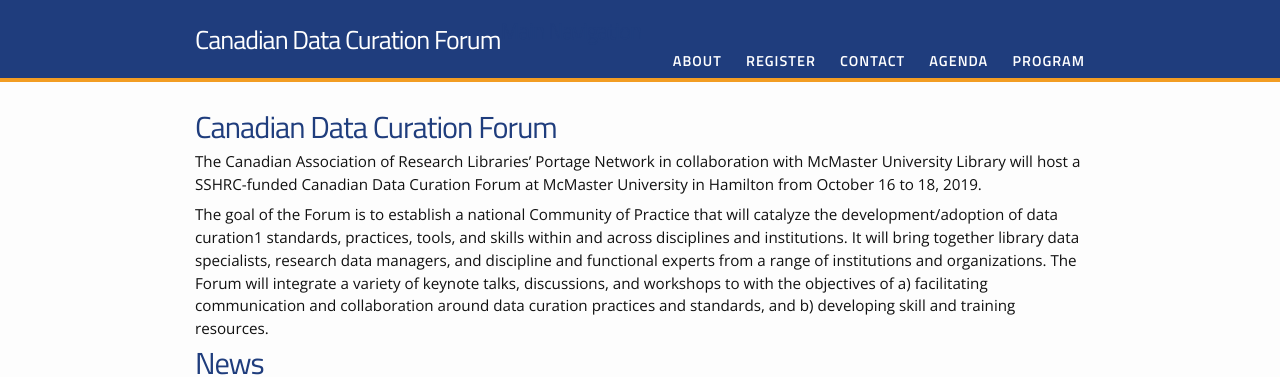
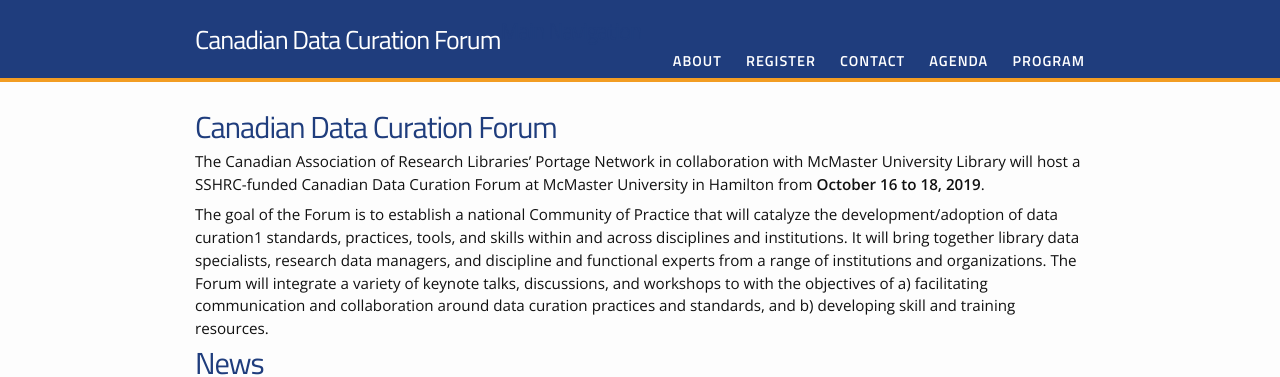
Before and after one commit to data-curation/data-curation.github.io, a Jekyll site: the page built from index.md, in a window 1280 px wide. Shown: the top 377 px of the page. Built offline with Jekyll 4.4.1, drawn with Linux system fonts in a browser that asks for light colours.

```diff
--- a/index.md
+++ b/index.md
@@ -3,7 +3,8 @@ layout: default
 ---
 
 <h1 class="post-title">Canadian Data Curation Forum</h1>
-The Canadian Association of Research Libraries’ Portage Network in collaboration with McMaster University Library will host a SSHRC-funded Canadian Data Curation Forum at McMaster University in Hamilton from October 16 to 18, 2019.
+The Canadian Association of Research Libraries’ Portage Network in collaboration with McMaster University Library will host a SSHRC-funded Canadian Data Curation Forum at McMaster University in Hamilton from **October 16 to 18, 2019**.
+
 
 The goal of the Forum is to establish a national Community of Practice that will catalyze the development/adoption of data curation1 standards, practices, tools, and skills within and across disciplines and institutions. It will bring together library data specialists, research data managers, and discipline and functional experts from a range of institutions and organizations. The Forum will integrate a variety of keynote talks, discussions, and workshops to with the objectives of a) facilitating communication and collaboration around data curation practices and standards, and b) developing skill and training resources.
 
```
